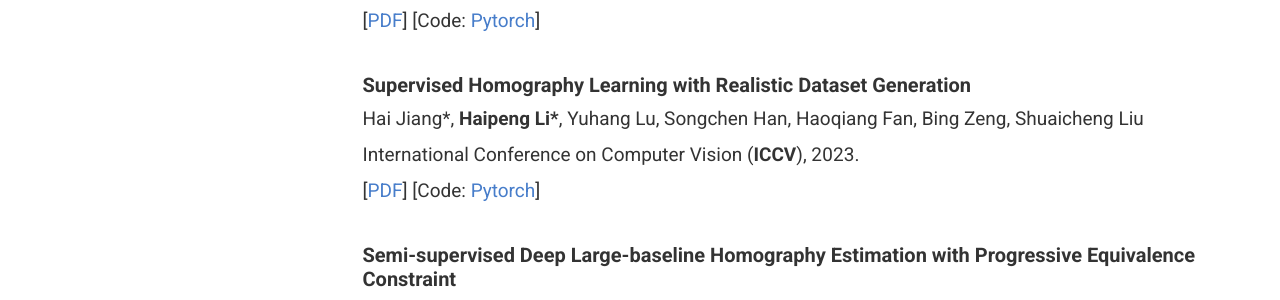
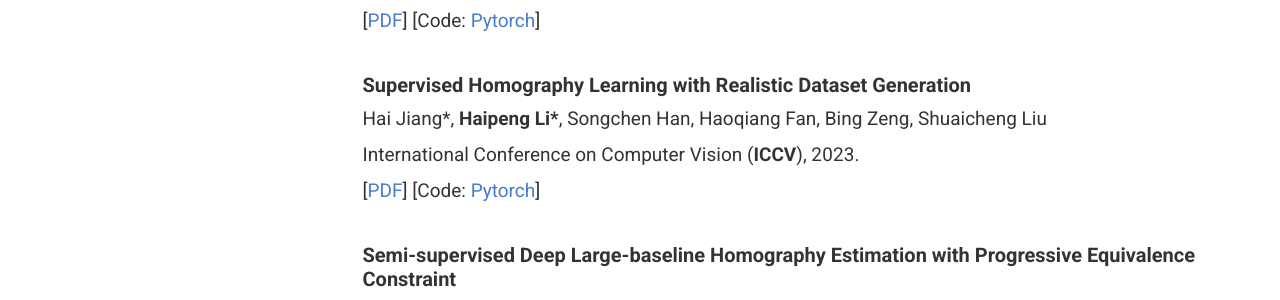
Before and after one commit to lhaippp/lhaippp.github.io, a Jekyll site: the page built from index.md, in a window 1280 px wide. Shown: the part 713-1013 px from the top of the page. Built offline with Jekyll 4.4.1, drawn with Linux system fonts in a browser that asks for light colours; nearby versions of some CDN libraries.

Commit message:
Update _config.yml

```diff
--- a/_config.yml
+++ b/_config.yml
@@ -80,7 +80,7 @@ content:
         description: | # this will include new lines to allow paragraphs
           ## **Supervised Homography Learning with Realistic Dataset Generation**
 
-          Hai Jiang\*, **Haipeng Li\***, Yuhang Lu, Songchen Han, Haoqiang Fan, Bing Zeng, Shuaicheng Liu
+          Hai Jiang\*, **Haipeng Li\***, Songchen Han, Haoqiang Fan, Bing Zeng, Shuaicheng Liu
 
           International Conference on Computer Vision (**ICCV**), 2023.
 
```
